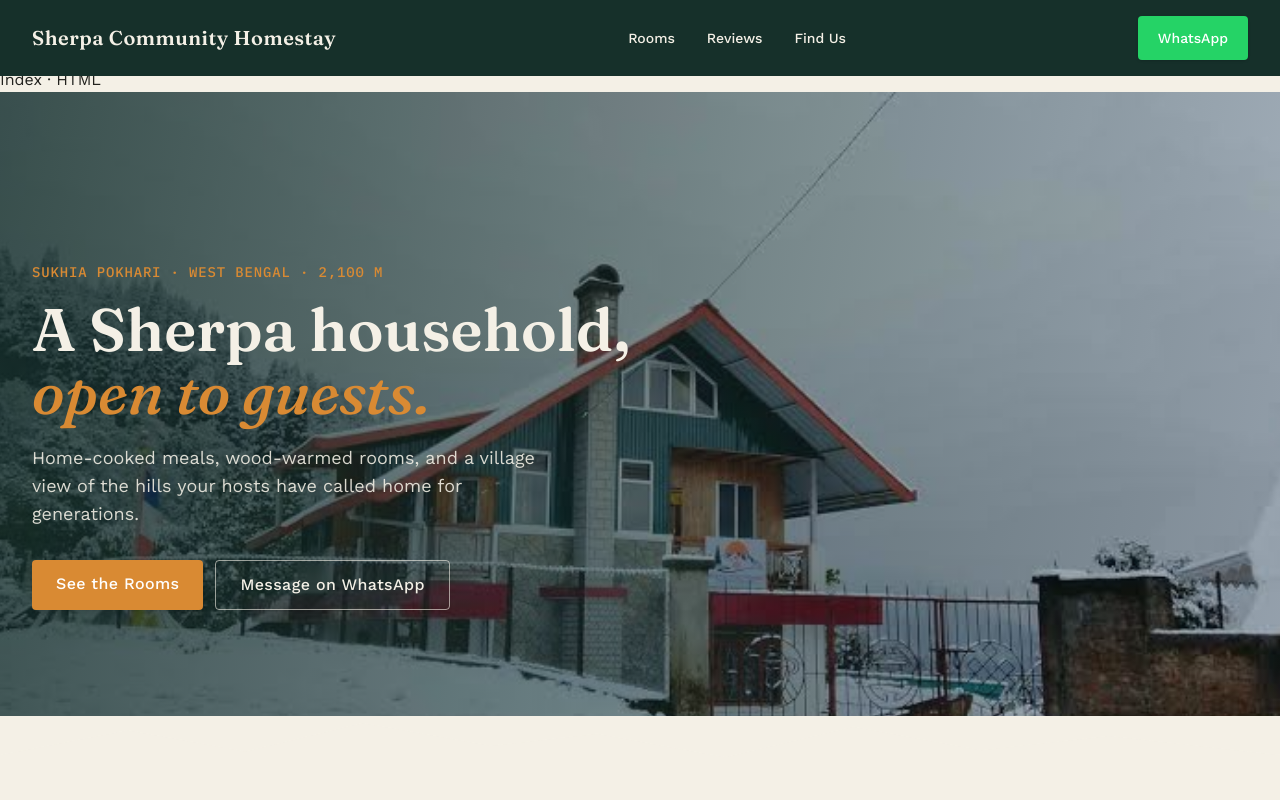
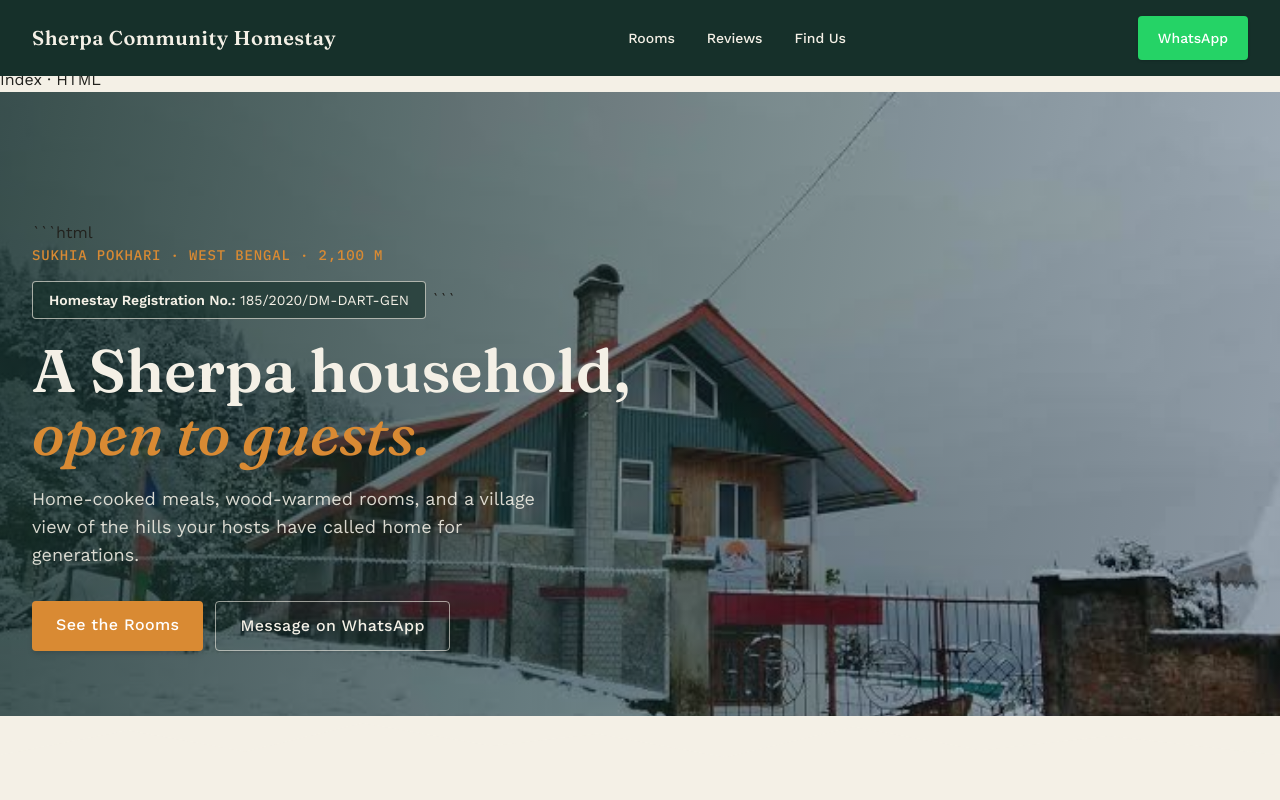
Before and after one commit to softwareNoZero/sherpa-community-homestay, a plain HTML site: page index.html in a window 1280 px wide. Shown: the top 800 px of the page. Drawn offline with nearby package versions, Linux system fonts and the light colour scheme.

Commit message:
Include homestay registration number in index.html
Added homestay registration number to the HTML.

````diff
--- a/index.html
+++ b/index.html
@@ -127,9 +127,18 @@ Index · HTML
   <div class="absolute inset-0 flex items-center">
     <div class="container mx-auto px-5 md:px-8">
       <div class="max-w-2xl" data-aos="fade-up">
-        <p class="font-mono-route text-xs md:text-sm uppercase mb-4" style="color: var(--marigold);">
-          Sukhia Pokhari · West Bengal · 2,100 M
-        </p>
+       ```html
+<p class="font-mono-route text-xs md:text-sm uppercase mb-4" style="color: var(--marigold);">
+  Sukhia Pokhari · West Bengal · 2,100 M
+</p>
+
+<!-- HOMESTAY REGISTRATION NUMBER -->
+<p class="inline-block text-xs md:text-sm mb-5 px-4 py-2 rounded-sm border"
+   style="color: var(--mist); border-color: rgba(244,240,230,0.65); background: rgba(22,48,42,0.65);">
+  <strong>Homestay Registration No.:</strong> 185/2020/DM-DART-GEN
+</p>
+```
+
         <h2 class="text-4xl md:text-6xl font-display font-semibold leading-[1.05] mb-5" style="color: var(--mist);">
           A Sherpa household,
           <em class="font-normal" style="color: var(--marigold);">open to guests.</em>
````
